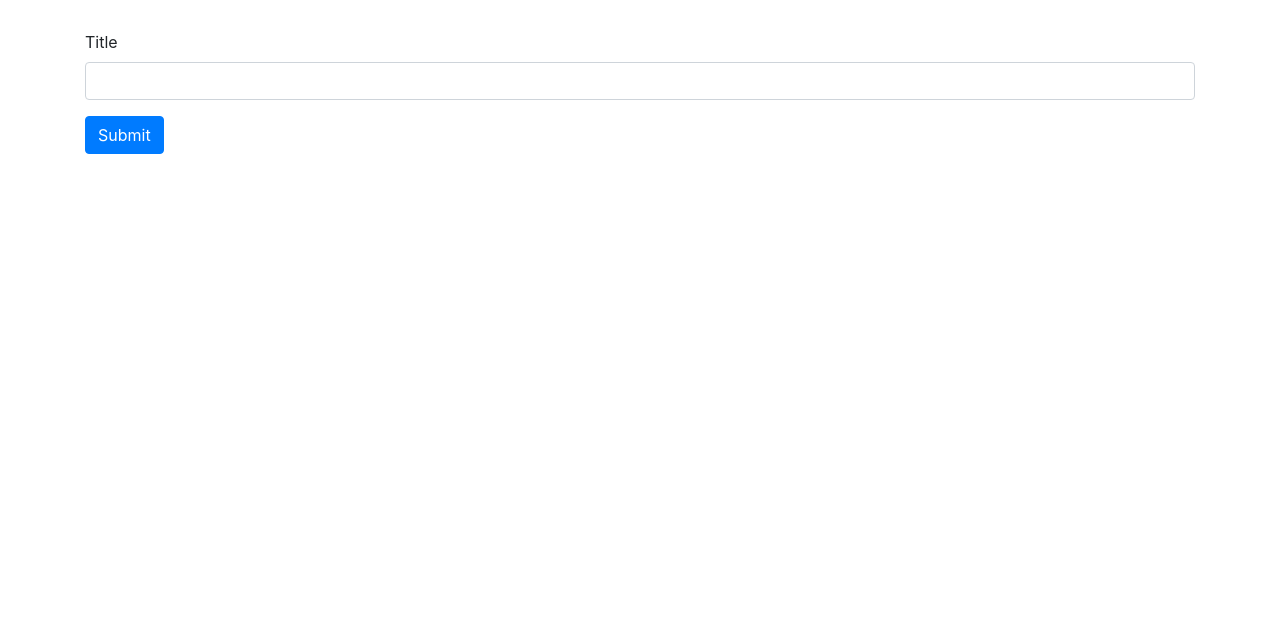
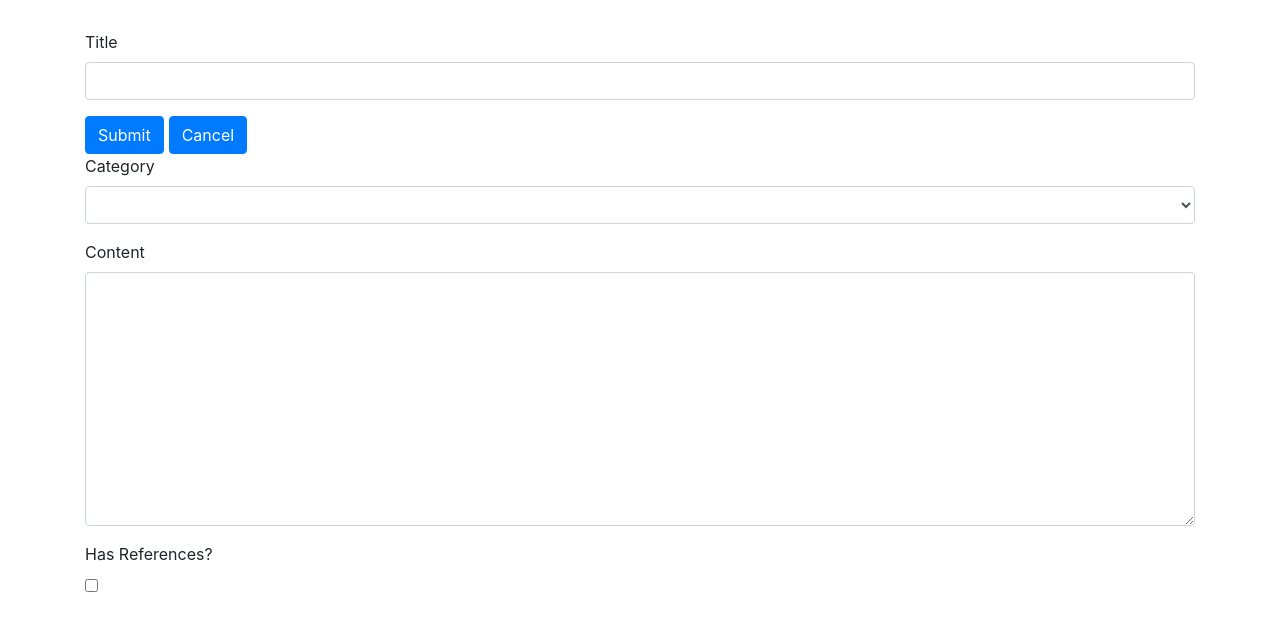
Before and after one commit to BirbStorm/Blog-Front-End, a React (Create React App) app: page /api/posts/new in a window 1280 px wide. Shown: the top 630 px of the page. Built offline with nearby package versions, Linux system fonts and the light colour scheme.

Commit message:
3.4 completed add new posts

```diff
--- a/src/containers/posts_new.js
+++ b/src/containers/posts_new.js
@@ -1,20 +1,78 @@
 import React, { Component } from 'react';
 import { connect } from 'react-redux'
+import { Link } from "react-router-dom";
+
 import { Field, reduxForm, formValueSelector } from "redux-form";
 class PostsNew extends Component {
     renderTitleField(field){
+        const className = `form-control ${field.meta.touched && field.meta.error ? 'is-invalid' : ''}`
+
         return(
             <div className="form-group">
                 <label>Title</label>
                 <input
                     {...field.input}
-                    className="form-control"
+                    className={className}
                     type="text"
                 />
+                <div className="invalid-feedback">
+                    {field.meta.touched ? field.meta.error : ''}
+                </div>
             </div>
         )
     }
-    onSubmit(values){
+    renderCategoryField(field) {
+        return (
+            <div className="form-group">
+                <label>Category</label>
+                <select {...field.input} className="form-control">
+                    <option />
+                    <option>React - Basics</option>
+                    <option>React - Router</option>
+                    <option>Redux - Basics</option>
+                    <option>Redux - Middleware</option>
+                    <option>Redux - Form</option>
+                    <option>NodeJS</option>
+                    <option>MongoDB</option>
+                </select>
+            </div>
+        );
+    }
+    renderContentField(field) {
+        return (
+            <div className="form-group">
+                <label>Content</label>
+                <textarea
+                    {...field.input}
+                    className="form-control"
+                    type="text"
+                    rows="10"
+                />
+            </div>
+        );
+    }
+    renderReferencesField(field) {
+        const className = `form-control ${
+            field.meta.touched && field.meta.error ? "is-invalid" : ""
+        }`;
+
+        return (
+            <div className="form-group">
+                <label>References</label>
+                <textarea
+                    {...field.input}
+                    className={className}
+                    type="text"
+                    rows="3"
+                />
+                <div className="invalid-feedback">
+                    {field.meta.touched ? field.meta.error : ""}
+                </div>
+            </div>
+        );
+    }
+
+    onSubmit(values) {
         console.log(values);
     }
 
@@ -25,14 +83,56 @@ class PostsNew extends Component {
                 <form onSubmit={handleSubmit(this.onSubmit.bind(this))}>
                     <Field name="title" component={this.renderTitleField} />
                     <button type="submit" className="btn btn-primary">Submit</button>
+                    <Link to="/" className="btn btn-primary">Cancel</Link>
+                    <Field
+                        name="category"
+                        component={this.renderCategoryField}
+                    />
+
+                    <Field name="content" component={this.renderContentField} />
+
+                    <div>
+                        <label htmlFor="hasReferences">Has References?</label>
+                        <div>
+                            <Field
+                                name="hasReferences"
+                                id="hasReferences"
+                                component="input"
+                                type="checkbox"
+                            />
+                        </div>
+                    </div>
+
+                    {this.props.hasRefsValue && (
+                        <Field
+                            name="references"
+                            component={this.renderReferencesField}
+                        />
+                    )}
                 </form>
             </div>
         );
     }
 }
 
+function validate(values){
+    const errors = {};
+
+    if (!values.title){
+        // The name of the error "title" here has to match the name of the field such that the erorr message shows up correctly
+        errors.title = "Enter a title!";
+    }
+    if (values.hasReferences && !values.references) {
+        // The name of the error "references" here has to match the name of the field such that the erorr message shows up correctly
+        errors.references = "Enter references";
+    }
+    // if errors is empty, the form is fine to submit,
+    // or redux form assumes form is invalid.
+    return errors;
+}
 
 PostsNew = reduxForm({
+    validate,
     form: "PostsNewForm"
 })(PostsNew);
 
@@ -40,10 +140,18 @@ const selector = formValueSelector('PostsNewForm');
 PostsNew = connect(state => {
   // can select values individually
   const title = selector(state, 'title')
+  const category = selector(state, 'category')
+  const content = selector(state, 'content')
+  const hasRefsValue = selector(state, 'hasReferences')
+  const refsValue = selector(state, 'references')
 
   // props
   return {
     title,
+    category,
+    content,
+    hasRefsValue,
+    refsValue
   }
 })(PostsNew);
 
```
